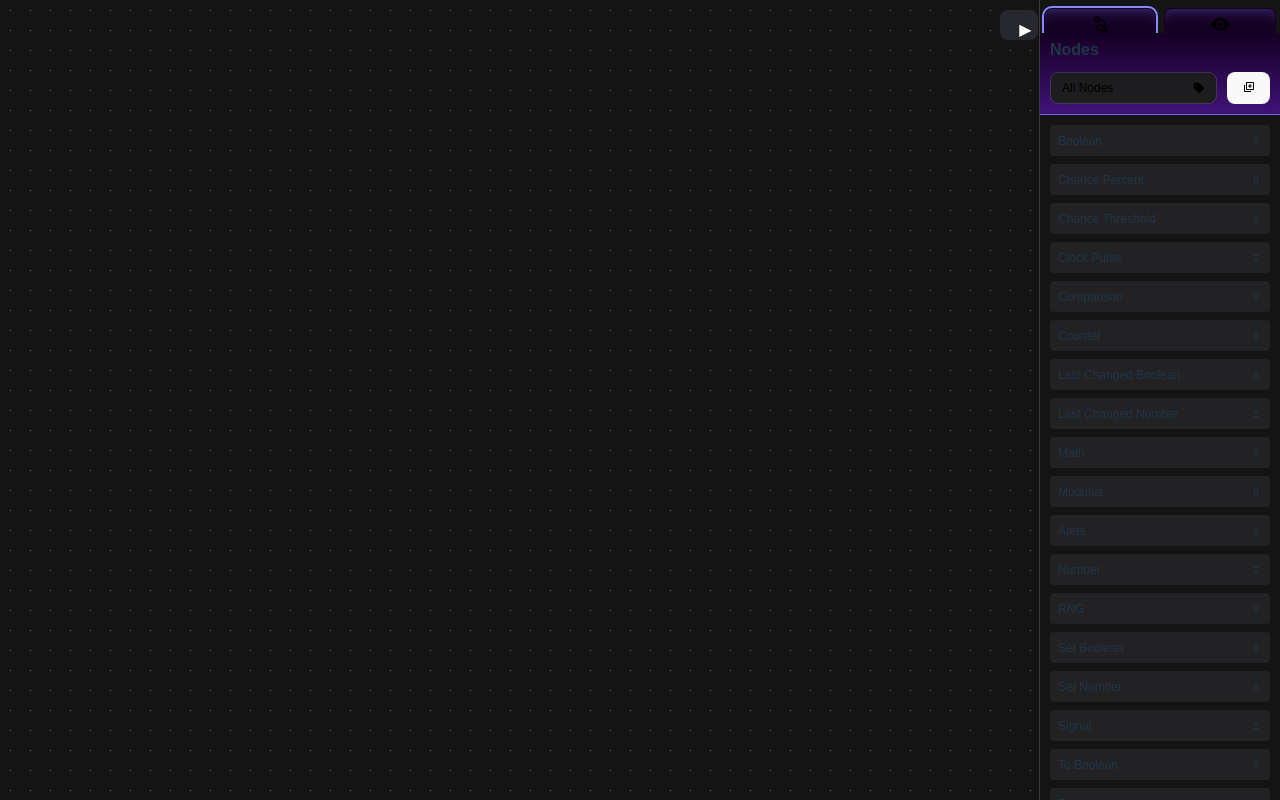
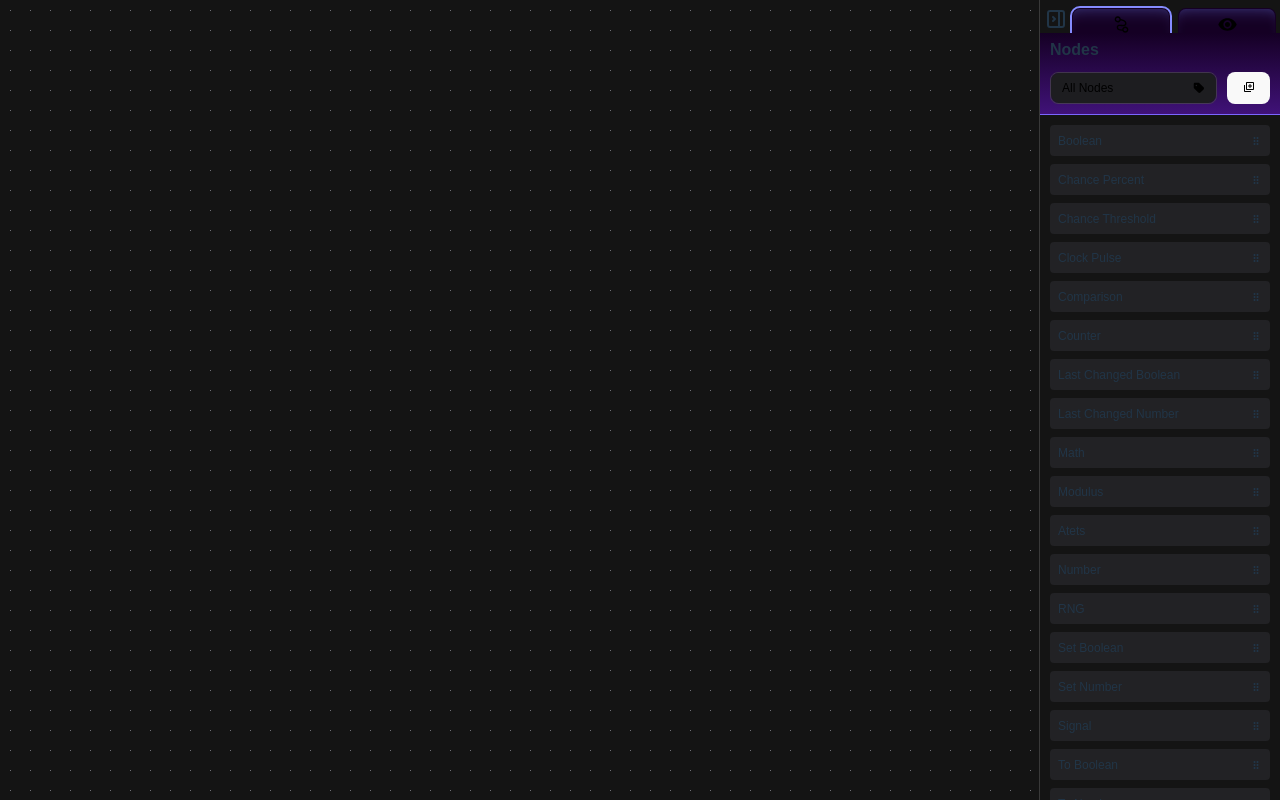
Before and after one commit to jessebofill/flow, a React (Vite) app: page / in a window 1280 px wide. Built offline with nearby package versions, Linux system fonts and the light colour scheme.

Commit message:
implement sidebar open/ close buttons

```diff
--- a/src/components/FlowGraphEditor.tsx
+++ b/src/components/FlowGraphEditor.tsx
@@ -125,7 +125,7 @@ export const FlowGraphEditor: FC<object> = () => {
 
     const setNodeCreator = useCallback((viewport: Viewport, add?: boolean) => {
         const pane = ref.current!.getBoundingClientRect();
-        const inset = 10; // pixels from left edge of screen
+        const inset = 15; // pixels from left edge of screen
         const width = pane.width - inset * 2;
         const height = pane.height - inset * 2;
         const canvasX = (inset - viewport.x) / viewport.zoom;
--- a/src/components/SidebarMenu.tsx
+++ b/src/components/SidebarMenu.tsx
@@ -1,13 +1,15 @@
-import { useRef, useState, type FC } from 'react';
+import { useEffect, useRef, useState, type FC } from 'react';
 import { NodeList, NodeListHeader } from './NodeList';
 import { AiOutlineNodeIndex } from 'react-icons/ai';
 import { IoMdEye } from 'react-icons/io';
 import { type TabData, Tabs } from './Tabs';
+import { TbLayoutSidebarRightCollapse, TbLayoutSidebarRightExpand } from 'react-icons/tb';
 
 export const SidebarMenu: FC = () => {
     const [width, setWidth] = useState(240);
     const [collapsed, setCollapsed] = useState(false);
     const [isDragging, setIsDragging] = useState(false);
+    const [mouseDown, setMouseDown] = useState(false);
     const widthRef = useRef(width);
     const outerRef = useRef<HTMLDivElement>(null);
     const innerRef = useRef<HTMLDivElement>(null);
@@ -15,6 +17,23 @@ export const SidebarMenu: FC = () => {
     const maxWidth = 600;
     const transitionTimingFunction = 'ease-in-out'
     const transitionDuration = '.5s'
+
+    const tabs: TabData[] = [
+        {
+            id: 'node-list',
+            label: 'Nodes',
+            icon: <AiOutlineNodeIndex />,
+            content: <NodeList />,
+            header: <NodeListHeader />
+        },
+        {
+            id: 'node-list2',
+            label: 'Watchlist',
+            icon: <IoMdEye />,
+            content: <div />,
+            header: <div />
+        }
+    ];
 
     const handleDrag = (e: React.MouseEvent) => {
         const startX = e.clientX;
@@ -41,22 +60,23 @@ export const SidebarMenu: FC = () => {
         document.addEventListener('mouseup', onMouseUp);
     };
 
-    const tabs: TabData[] = [
-        {
-            id: 'node-list',
-            label: 'Nodes',
-            icon: <AiOutlineNodeIndex />,
-            content: <NodeList />,
-            header: <NodeListHeader />
-        },
-        {
-            id: 'node-list2',
-            label: 'Watchlist',
-            icon: <IoMdEye />,
-            content: <div />,
-            header: <div />
-        }
-    ];
+    useEffect(() => {
+        const handleDown = () => setMouseDown(true);
+        const handleUp = () => setMouseDown(false);
+
+        window.addEventListener('mousedown', handleDown, true);
+        window.addEventListener('mouseup', handleUp, true);
+        return () => {
+            window.removeEventListener('mousedown', handleDown, true);
+            window.removeEventListener('mouseup', handleUp, true);
+        };
+    }, []);
+
+    const openClose = () =>
+        setCollapsed(prev => {
+            if (outerRef.current) outerRef.current.style.width = `${prev ? width : 0}px`;
+            return !prev
+        });
 
     return (
         <div
@@ -70,40 +90,18 @@ export const SidebarMenu: FC = () => {
                 transitionTimingFunction,
                 transitionDuration
             }}>
-            <button
-                onClick={() => setCollapsed(prev => {
-                    if (outerRef.current) outerRef.current.style.width = `${prev ? width : 0}px`;
-                    return !prev
-
-                })}
-                style={{
-                    position: 'absolute',
-                    top: 10,
-                    left: '-40px',
-                    width: '30px',
-                    height: '30px',
-                    background: '#27282d',
-                    border: 'none',
-                    color: '#fff',
-                    cursor: 'pointer',
-                    zIndex: 10,
-                }}
-            >
-                {collapsed ? '◀' : '▶'}
-            </button>
+            <div className={`sidebar-hover-zone ${collapsed ? 'active' : 'inactive'} ${!mouseDown ? 'mouse-up' : ''}`}>
+                <div
+                    onClick={openClose}
+                    className="sidebar-open-button"
+                >
+                    <TbLayoutSidebarRightExpand size={'1.8em'} />
+                </div>
+            </div>
             <div
+                className='sidebar-resizer'
                 onMouseDown={handleDrag}
-                style={{
-                    position: 'absolute',
-                    top: 0,
-                    left: '-3px',
-                    width: '6px',
-                    height: '100%',
-                    cursor: 'ew-resize',
-                    background: 'transparent',
-                    zIndex: '1',
-                    pointerEvents: collapsed ? 'none' : 'all'
-                }}
+                style={{ pointerEvents: collapsed ? 'none' : 'all' }}
             />
             <aside
                 ref={innerRef}
@@ -120,9 +118,12 @@ export const SidebarMenu: FC = () => {
                     transitionDuration
                 }}
             >
-                <Tabs tabs={tabs} />
+                <Tabs tabs={tabs} tabBarStartExtraElt={
+                    <div className='sidebar-close-button' onClick={openClose} style={{ display: 'flex', cursor: 'pointer', paddingBottom: '2px' }}>
+                        <TbLayoutSidebarRightCollapse size={'2em'} />
+                    </div>
+                } />
             </aside>
         </div>
-
     );
 };
--- a/src/components/Tabs.tsx
+++ b/src/components/Tabs.tsx
@@ -10,15 +10,21 @@ export interface TabData {
 
 export interface TabsProps {
     tabs: TabData[];
+    tabBarStartExtraElt?: ReactElement;
+    tabBarEndExtraElt?: ReactElement;
 };
 
-export const Tabs: FC<TabsProps> = ({ tabs }) => {
+export const Tabs: FC<TabsProps> = ({ tabBarStartExtraElt, tabBarEndExtraElt, tabs }) => {
     const [activeTab, setActiveTab] = useState(tabs[0].id);
     const containerRef = useRef<HTMLDivElement | null>(null);
     const activeIndex = tabs.findIndex(tab => tab.id === activeTab);
 
     return (
         <div className='tabs' style={{ display: 'flex', flexDirection: 'column', height: '100%' }}>
+            <div style={{ display: 'flex' }}>
+                {tabBarStartExtraElt && <div style={{ display: 'flex', alignItems: 'end', paddingLeft: '4px' }}>
+                    {tabBarStartExtraElt}
+                </div>}
                 <div style={{
                     display: 'flex',
                     gap: '8px',
@@ -45,6 +51,10 @@ export const Tabs: FC<TabsProps> = ({ tabs }) => {
                             {tab.icon}
                         </button>
                     ))}
+                </div>
+                {tabBarEndExtraElt && <div style={{ display: 'flex', alignItems: 'end', paddingRight: '4px' }}>
+                    {tabBarEndExtraElt}
+                </div>}
             </div>
             <div
                 ref={containerRef}
--- a/src/xy-theme.css
+++ b/src/xy-theme.css
@@ -6,6 +6,7 @@ body {
     /* Custom Variables */
     --xy-theme-selected: #712aff;
     --xy-theme-selected2: #a490ff;
+    --xy-theme-selected3: #858bff;
     --xy-theme-hover: #7c65ff;
     --xy-theme-edge-hover: rgb(190, 31, 110);
     --xy-theme-color-focus: #e8e8e8;
@@ -142,6 +143,67 @@ body {
     }
 } */
 
+.sidebar-open-button {
+    display: flex;
+    align-items: center;
+    width: 100%;
+    height: 100%;
+    background: var(--main-accent-color);
+    cursor: pointer;
+    opacity: 0;
+    visibility: hidden;
+    transition: opacity .8s, visibility .8s;
+}
+
+.sidebar-hover-zone {
+    position: absolute;
+    top: 0;
+    right: 0;
+    height: 100%;
+    z-index: 5;
+    width: 10px;
+    background: linear-gradient(to left, var(--main-accent-color), transparent);
+    transition: opacity 0.4s ease, visibility 0.4s ease, background .6s ease, width .4s;
+}
+
+.sidebar-hover-zone.inactive,
+.sidebar-hover-zone:not(.mouse-up) {
+    opacity: 0;
+    visibility: hidden;
+}
+
+.sidebar-hover-zone.active.mouse-up:hover {
+    width: 30px;
+}
+
+.sidebar-hover-zone.active.mouse-up:hover .sidebar-open-button {
+    opacity: 1;
+    visibility: visible;
+}
+
+.sidebar-resizer {
+    position: absolute;
+    top: 0;
+    left: -3px;
+    width: 6px;
+    height: 100%;
+    cursor: ew-resize;
+    z-index: 5;
+    background-color: transparent;
+    transition: background-color .5s;
+}
+
+.sidebar-resizer:hover {
+    background-color: var(--main-accent-color);
+}
+
+.sidebar-close-button {
+    transition: color .4s;
+}
+
+.sidebar-close-button:hover {
+    color: var(--xy-theme-selected3);
+}
 
 .react-flow__node {
     box-shadow: var(--xy-node-boxshadow);
@@ -644,7 +706,7 @@ input[type="checkbox"]:checked {
 }
 
 .dropdown .option.selected {
-    background:var(--main-accent-color);
+    background: var(--main-accent-color);
 }
 
 .dropdown .option {
@@ -660,6 +722,7 @@ input[type="checkbox"]:checked {
     transition: background .5s;
     outline: none !important;
 }
+
 .tabs .header {
     background: linear-gradient(var(--dark-accent-color), #401278);
     border-bottom: 1.5px solid var(--xy-theme-hover);
@@ -704,7 +767,7 @@ button:hover {
 button.active-tab,
 button:focus,
 button:focus-visible {
-    outline: 2px solid #858bff;
+    outline: 2px solid var(--xy-theme-selected3);
 }
 
 @media (prefers-color-scheme: light) {
```
Lines whose indentation alone changed are shown as unchanged.
